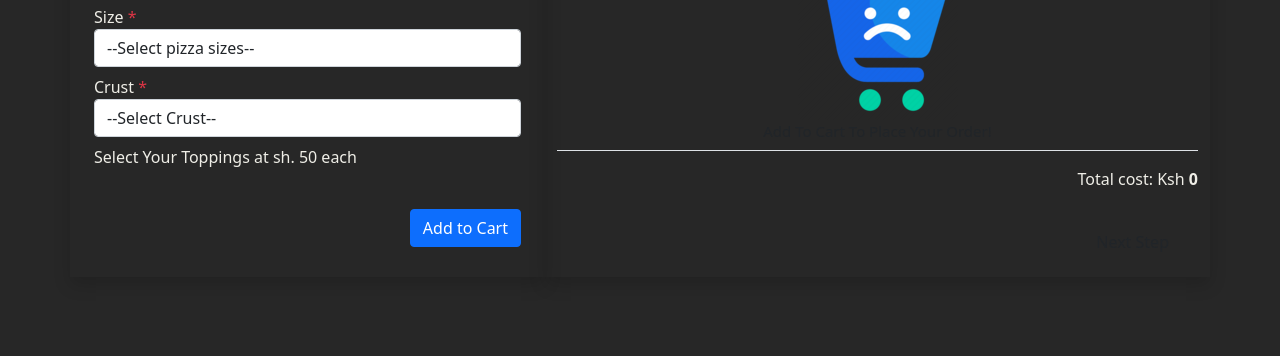
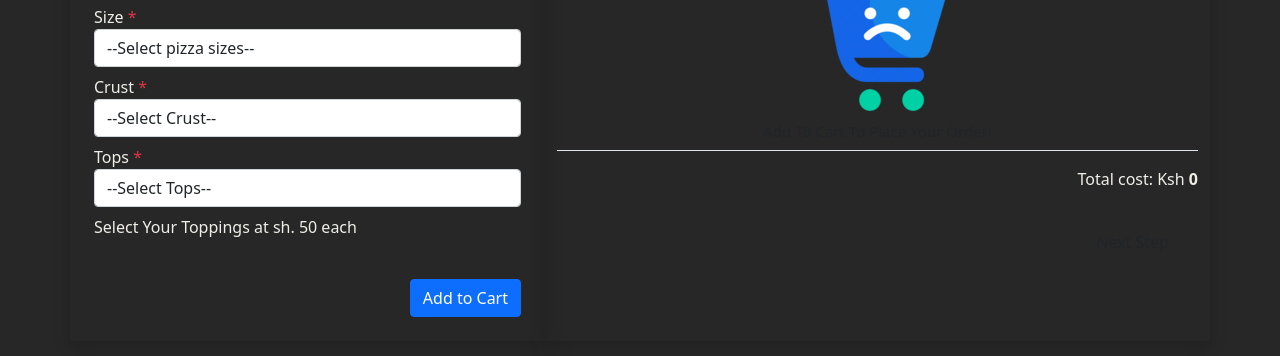
Before and after one commit to mrbrianomollo/pizzPizza, a plain HTML site: page index.html in a window 1280 px wide. Shown: the part 742-1098 px from the top of the page. Before the commit the page ends 1067 px from the top, so only its background shows below. Drawn offline with Linux system fonts and the light colour scheme; some icons are missing; a web font is replaced by a local one.

Commit message:
add topping option on form

```diff
--- a/index.html
+++ b/index.html
@@ -72,6 +72,12 @@
                                   <option value="" selected disabled>--Select Crust--</option>
                               </select>
                           </div>
+                          <div class="form-group mt-2">
+                            <label for="">Tops <span class="text-danger">*</span></label>
+                            <select name="tops" id="tops" class="form-control">
+                                <option value="" selected disabled>--Select Tops--</option>
+                            </select>
+                        </div>
                           <div class="form-group mt-2">
                               <p>Select Your Toppings at sh. 50 each</p>
                               <div class="row toppings">
```
